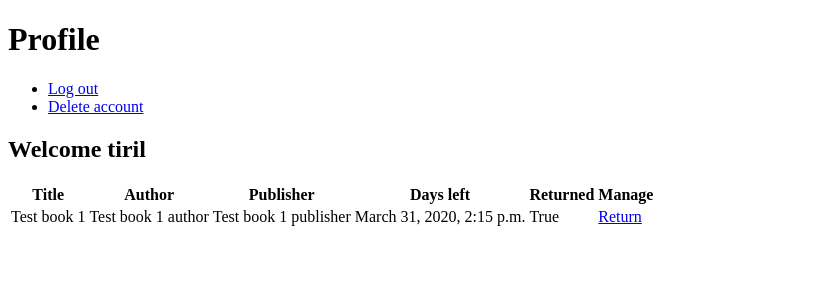
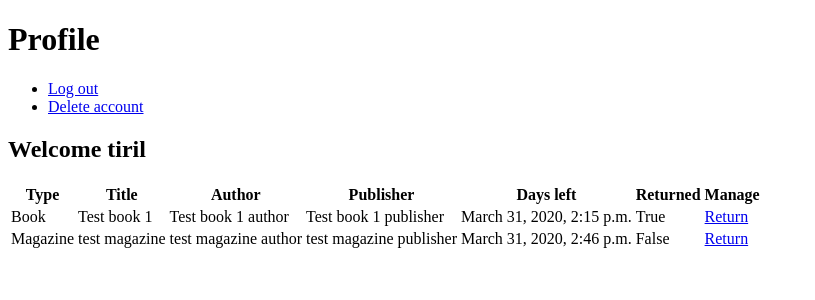
Before and after one commit to tirilg/django-library-system, a Django app: page /user/profile/ in a window 1280 px wide. Shown: the part 88-388 px from the top of the page, without its empty margins (0-815 px from the left). Run offline with Django 3.2, Linux system fonts and the light colour scheme; a user stored in the database is signed in; data comes from the database, SQL or seed files in the repository; both versions use the stored data as it was after the commit.

Commit message:
implementing magazines

```diff
--- a/templates/library_app/index.html
+++ b/templates/library_app/index.html
@@ -20,7 +20,7 @@
     <hr>
     <ul>
         {% for magazine in magazines %}
-            <li><a href="#">{{magazine.title}} - {{magazine.author}}</a></li>
+            <li><a href="{% url "user_app:loan_item" "magazine" magazine.id%}">{{magazine.title}} - {{magazine.author}}</a></li>
         {% endfor %}
     </ul>
     <hr>
--- a/templates/user_app/profile.html
+++ b/templates/user_app/profile.html
@@ -15,6 +15,7 @@
 
     <table>
         <tr>
+            <th>Type</th>
             <th>Title</th>
             <th>Author</th>
             <th>Publisher</th>
@@ -24,12 +25,24 @@
         </tr>
             {% for bookloan in bookloans %}
                 <tr>
+                    <td>Book</td>
                     <td>{{bookloan.book.title}}</td>
                     <td>{{bookloan.book.author}}</td>
                     <td>{{bookloan.book.publisher}}</td>
                     <td>{{bookloan.loaned_timestamp}}</td>
                     <td>{% if bookloan.returned_timestamp == NULL%} False {% else %} True {% endif %}</td>
                     <td><a href="{% url "user_app:return_item" "book" bookloan.book.id%}">Return</a></td>
+                </tr>
+            {% endfor %}
+            {% for magazineloan in magazineloans %}
+                <tr>
+                    <td>Magazine</td>
+                    <td>{{magazineloan.magazine.title}}</td>
+                    <td>{{magazineloan.magazine.author}}</td>
+                    <td>{{magazineloan.magazine.publisher}}</td>
+                    <td>{{magazineloan.loaned_timestamp}}</td>
+                    <td>{% if magazineloan.returned_timestamp == NULL%} False {% else %} True {% endif %}</td>
+                    <td><a href="{% url "user_app:return_item" "magazine" magazineloan.magazine.id%}">Return</a></td>
                 </tr>
             {% endfor %}
     </table>
--- a/user_app/views.py
+++ b/user_app/views.py
@@ -2,7 +2,7 @@ from django.shortcuts import render, reverse, get_object_or_404
 from django.contrib.auth import authenticate, login as dj_login, logout as dj_logout
 from django.http import HttpResponseRedirect
 from django.contrib.auth.decorators import login_required
-from library_app.models import Book, BookLoan
+from library_app.models import Book, BookLoan, Magazine, MagazineLoan
 from django.contrib.auth.models import User
 from django.utils import timezone
 
@@ -62,7 +62,8 @@ def logout(request):
 def profile(request):
     user = request.user
     bookloans = BookLoan.objects.filter(user=user)
-    context = {"bookloans": bookloans, "user": user}
+    magazineloans = MagazineLoan.objects.filter(user=user)
+    context = {"bookloans": bookloans, "magazineloans": magazineloans, "user": user}
     return render(request, "user_app/profile.html", context)
 
 @login_required
@@ -72,11 +73,22 @@ def loan_item(request, type, id):
         loaned_books_list = BookLoan.objects.filter(book = book).filter(returned_timestamp__isnull = True).count()
 
         if loaned_books_list == 0:
-            books_loaned_amount = (BookLoan.objects.filter(user=request.user) & BookLoan.objects.filter(returned_timestamp__isnull=True)).count()
-            if books_loaned_amount < book_limit:
+            loaned_books_amount = (BookLoan.objects.filter(user=request.user) & BookLoan.objects.filter(returned_timestamp__isnull=True)).count()
+            if loaned_books_amount < book_limit:
                 book.is_available = False
                 book.save()
                 BookLoan.objects.create(book=book, user=request.user)
+
+    if type == "magazine":
+        magazine = get_object_or_404(Magazine, id=id)
+        loaned_magazines_list = MagazineLoan.objects.filter(magazine=magazine).filter(returned_timestamp__isnull=True).count()
+
+        if loaned_magazines_list == 0:
+            loaned_magazines_amount = (MagazineLoan.objects.filter(user=request.user) & MagazineLoan.objects.filter(returned_timestamp__isnull=True)).count()
+            if loaned_magazines_amount < magazine_limit:
+                magazine.is_available = False
+                magazine.save()
+                MagazineLoan.objects.create(magazine=magazine, user=request.user)
 
     return HttpResponseRedirect(reverse("library_app:index"))
 
```
Also changed, not shown: db.sqlite3.
